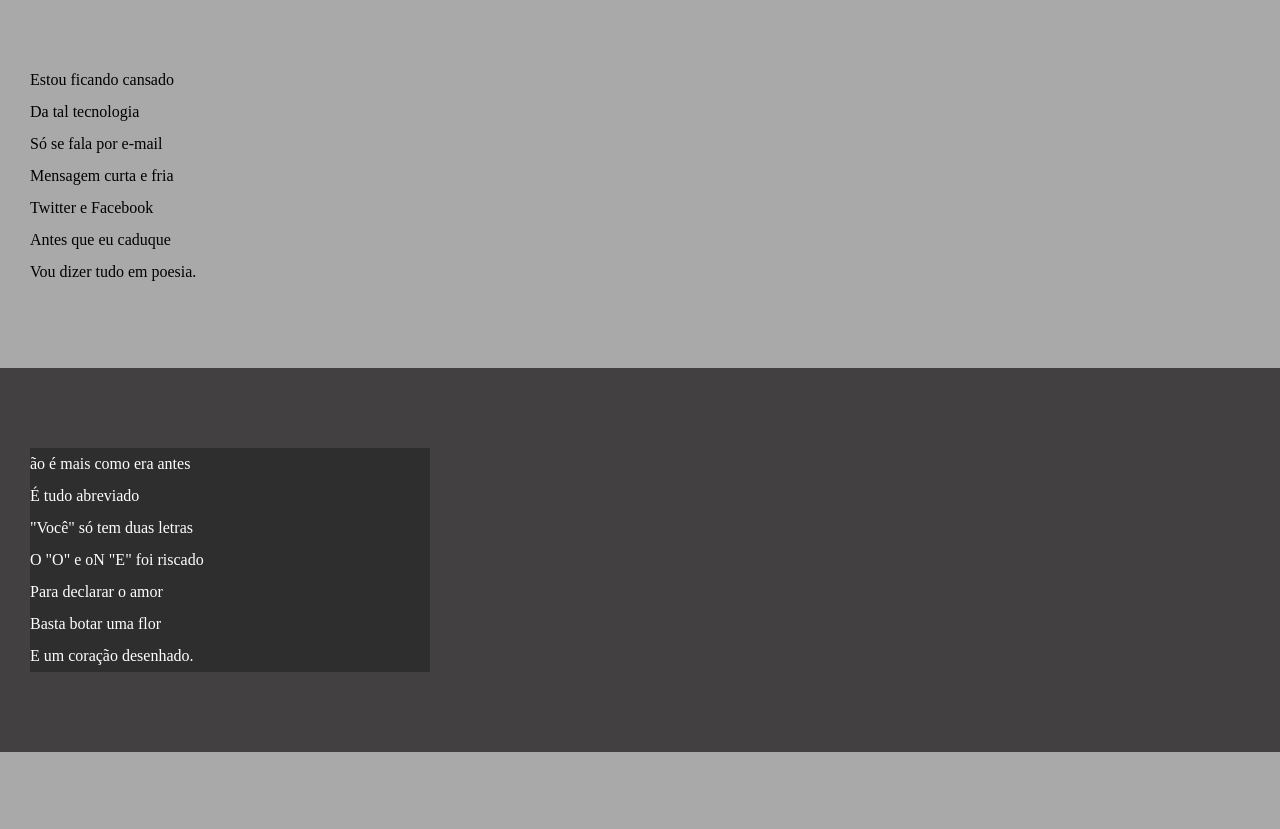
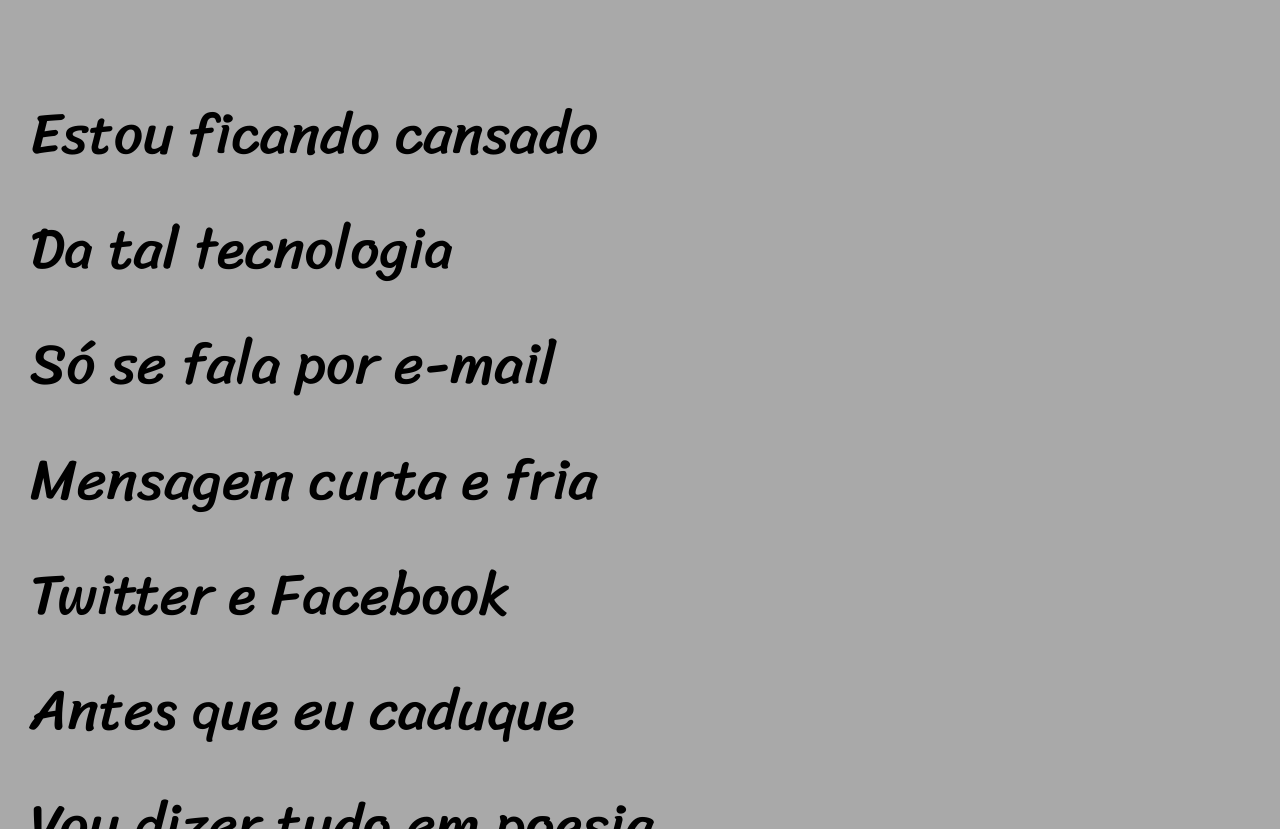
Before and after one commit to jvictor32434/html-css, a plain HTML site: page desafio12/index.html in a window 1280 px wide. Shown: the part 171-1000 px from the top of the page. Drawn offline with Linux system fonts and the light colour scheme.

Commit message:
atualizei

```diff
--- a/desafio12/estilo/style.css
+++ b/desafio12/estilo/style.css
@@ -1,4 +1,14 @@
 @charset "UTF-8";
+
+@import url('https://fonts.googleapis.com/css2?family=Passion+One:wght@400;700;900&family=Sriracha&display=swap');
+
+@import url('https://fonts.googleapis.com/css2?family=Sriracha&display=swap');
+
+:root {
+    --font1: verdana, geneva, tahoma, sans-serif;
+    --font2: 'Passion One', cursive;
+    --font3: "Sriracha", cursive;
+}
 
 * {
     margin: 0px;
@@ -8,6 +18,7 @@
 html, body {
     min-height: 100vh;
     background-color: darkgray;
+    font-family: var(--font1);
 }
 
 header {
@@ -19,6 +30,8 @@ header {
 header > h1{
     padding-top: 50px;
     font-variant: small-caps;
+    font-family: var(--font2);
+    font-size: 3.5vw;
 }
 
 header > p {
@@ -40,6 +53,12 @@ section {
     padding-bottom: 10vh;
     line-height: 2em;
     padding-left: 30px;
+    font-family: var(--font3);
+    font-size: 4.5vw;
+}
+
+section > p {
+    padding-bottom: 2em;
 }
 
 section .normal {
@@ -50,11 +69,26 @@ section .normal {
 section.imagem {
     background-color: rgb(66, 64, 64);
     color: white;
+    box-shadow: inset 6px 6px 13px 0px rgba(0, 0, 0, 0.349);
+    background-attachment: fixed;
 }
 
 section.imagem > p {
-    width: 400px;
-    background-color: rgba(0, 0, 0, 0.281);
+    display: inline-block;
+    padding: 5px;
+    background-color: rgba(0, 0, 0, 0.514);
+    text-shadow: 1px 1px 0px black;
+}
+
+section#img01 {
+    background-image: url('../imagens/background001.jpg');
+    background-position: right center;
+    background-size: cover;
+}
+
+section#img02 {
+    background-image: url("../imagens/background002.jpg");
+    background-size: cover;
 }
 
 footer {
--- a/desafio12/index.html
+++ b/desafio12/index.html
@@ -26,7 +26,7 @@
 
 
 
-    <section class="imagem">
+    <section class="imagem" id="img01">
         <p>
             ão é mais como era antes <br>
             É tudo abreviado <br>
@@ -64,7 +64,7 @@
 
 
 
-    <section class="imagem">
+    <section class="imagem" id="img02">
         <p>
             Tenho saudade das cartas <br>
             Escritas com a própria mão <br>
```
